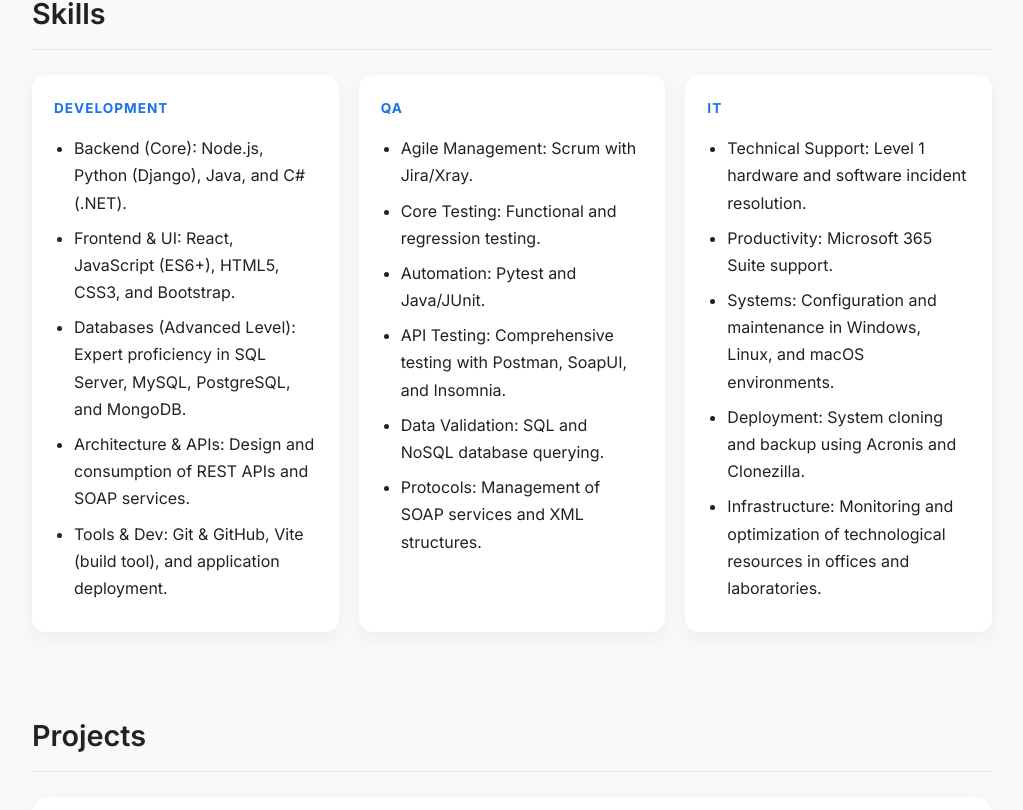
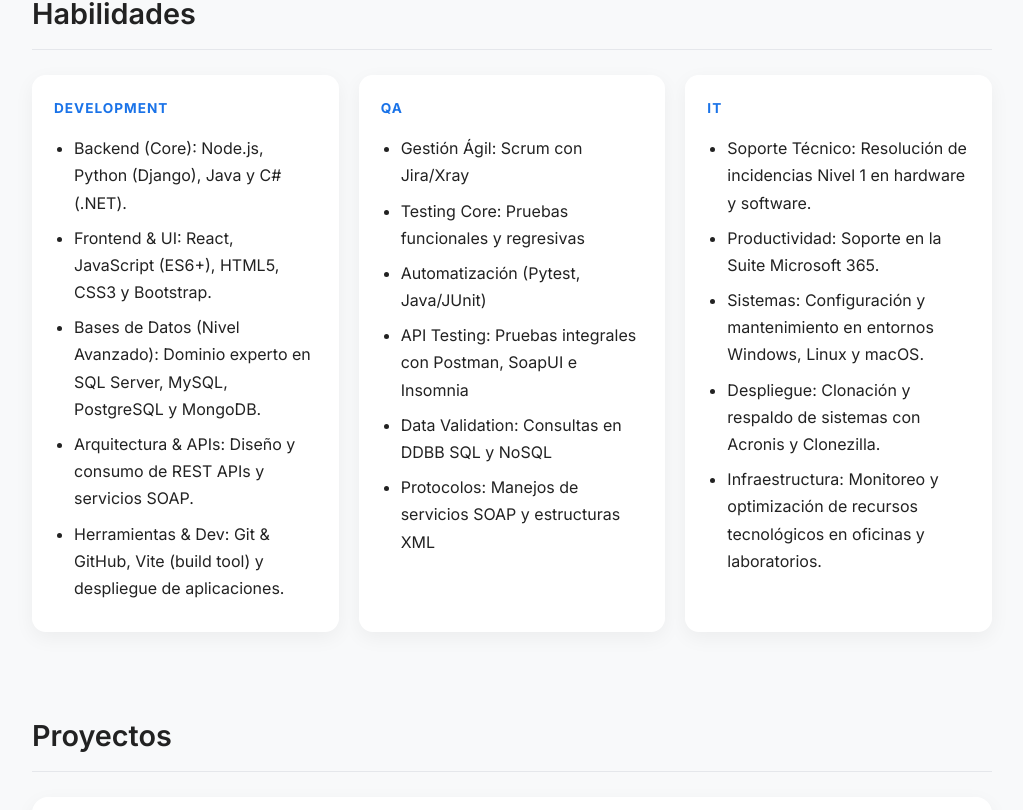
Before and after one commit to Alex-af-2024/portafolio-af, a React (Vite) app: page / in a window 1280 px wide. Shown: the part 1070-1880 px from the top of the page, without its empty margins (128-1151 px from the left). Built offline with nearby package versions, Linux system fonts and the light colour scheme.

Commit message:
Se configura tittle-> /data/profiles Proyects, botones de idioma.

```diff
--- a/src/App.jsx
+++ b/src/App.jsx
@@ -10,7 +10,7 @@
 import Footer from "./components/Footer/Footer";
 
 export default function App() {
-  const [lang, setLang] = useState("en");
+  const [lang, setLang] = useState("es");
   const [darkMode, setDarkMode] = useState(false);
   useEffect(() => {
     if (darkMode) {
--- a/src/components/Projects/Projects.jsx
+++ b/src/components/Projects/Projects.jsx
@@ -3,10 +3,10 @@
 export default function Projects({ projects }) {
   return (
     <section id="projects" className="fade-in section">
-      <h2>Projects</h2>
+      <h2>{projects.title}</h2>
 
       <div className="projects-grid">
-        {projects.map((project) => (
+        {projects.items.map((project) => (
           <div key={project.id} className="project-card">
             <h3 className="project-title">{project.title}</h3>
 
--- a/src/data/profile.en.js
+++ b/src/data/profile.en.js
@@ -41,7 +41,10 @@
     ],
   },
 
-  projects: [
+  projects: {
+  title:"Projects",
+  items:
+    [
     {
       id: "id-tester-project",
       title: "Comprehensive QA Project",
@@ -54,6 +57,7 @@
       link: "https://github.com/Alex-af-2024/proyecto-qa-integral",
     },
   ],
+},
 
   experience: {
     title: "Experience",
--- a/src/data/profile.es.js
+++ b/src/data/profile.es.js
@@ -41,7 +41,9 @@
     ],
   },
 
-  projects: [
+  projects: {
+    title: "Proyectos",
+    items: [
       {
         id: "id-tester-project",
         title: "Proyecto Integral QA",
@@ -54,6 +56,7 @@
         link: "https://github.com/Alex-af-2024/proyecto-qa-integral",
       },
     ],
+  },
 
   experience: {
     title: "Experiencia",
```
Also changed, not shown: 1 other file (tests, documents, lock files or other folders). Lines whose indentation alone changed are shown as unchanged.
